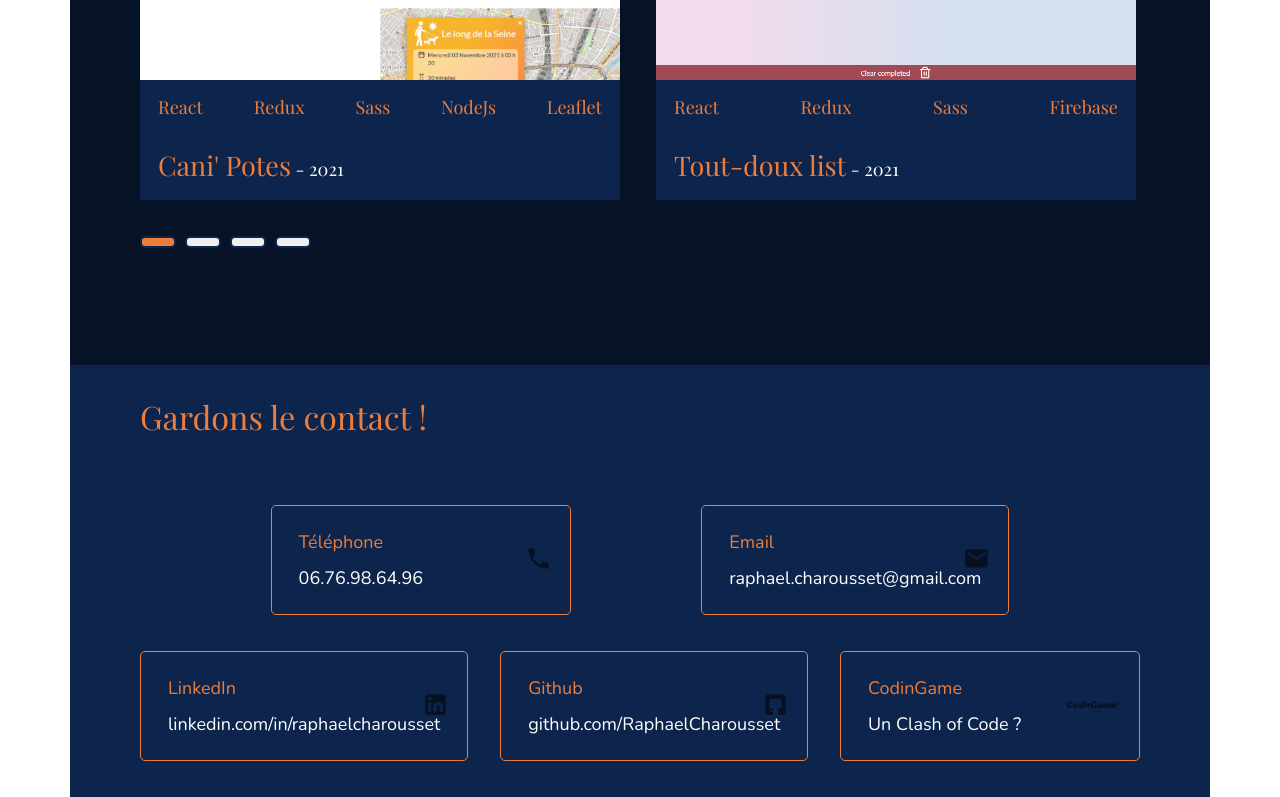
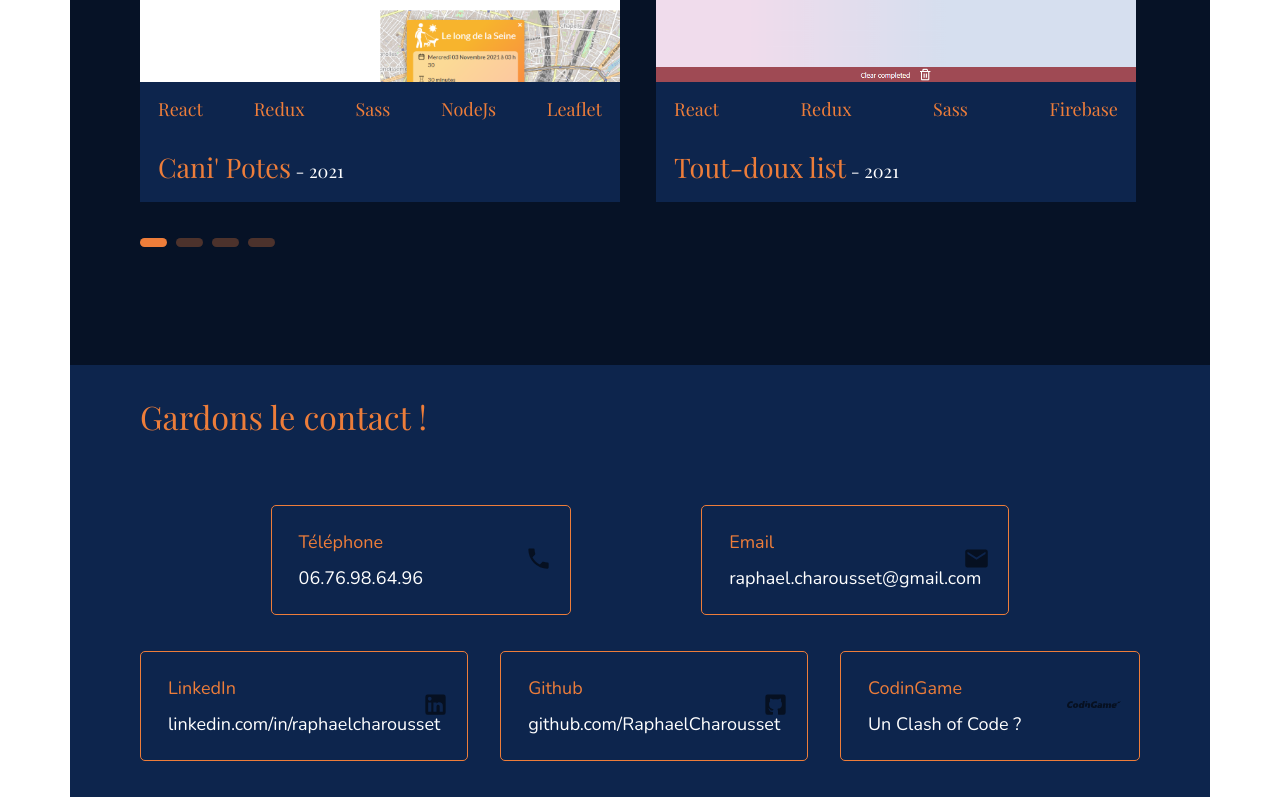
Before and after one commit to RaphaelCharousset/Portfolio, a React (Vite) app: page / in a window 1280 px wide. Shown: the part 2835-3632 px from the top of the page. Built offline with nearby package versions, Linux system fonts and the light colour scheme.

Commit message:
styling a bit projects buttons

```diff
--- a/src/components/ProjectsHome/projectshome.scss
+++ b/src/components/ProjectsHome/projectshome.scss
@@ -29,10 +29,12 @@
     gap: .5rem;
 
     & button {
-      width: 2rem;
-      height: .66rem;
-      border: 2px solid vars.$primary;
+      width: 1.5rem;
+      height: .5rem;
+      border: none;
       border-radius: 5px;
+      background: vars.$secondary;
+      opacity: .3;
 
       &:hover {
         cursor: pointer;
@@ -44,7 +46,8 @@
     }
 
     .selected {
-      background: vars.$secondary	;
+      // background: vars.$secondary;
+      opacity: 1;
     }
   }
 }
```
